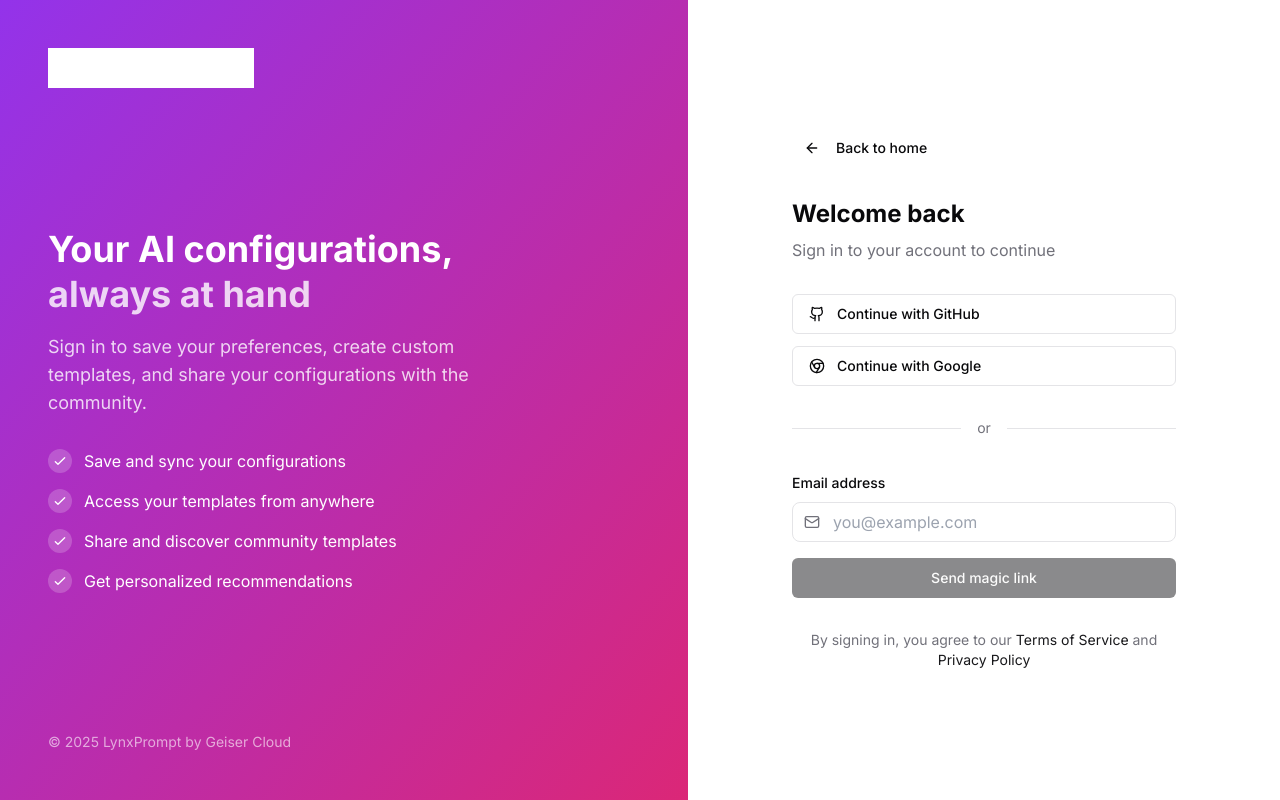
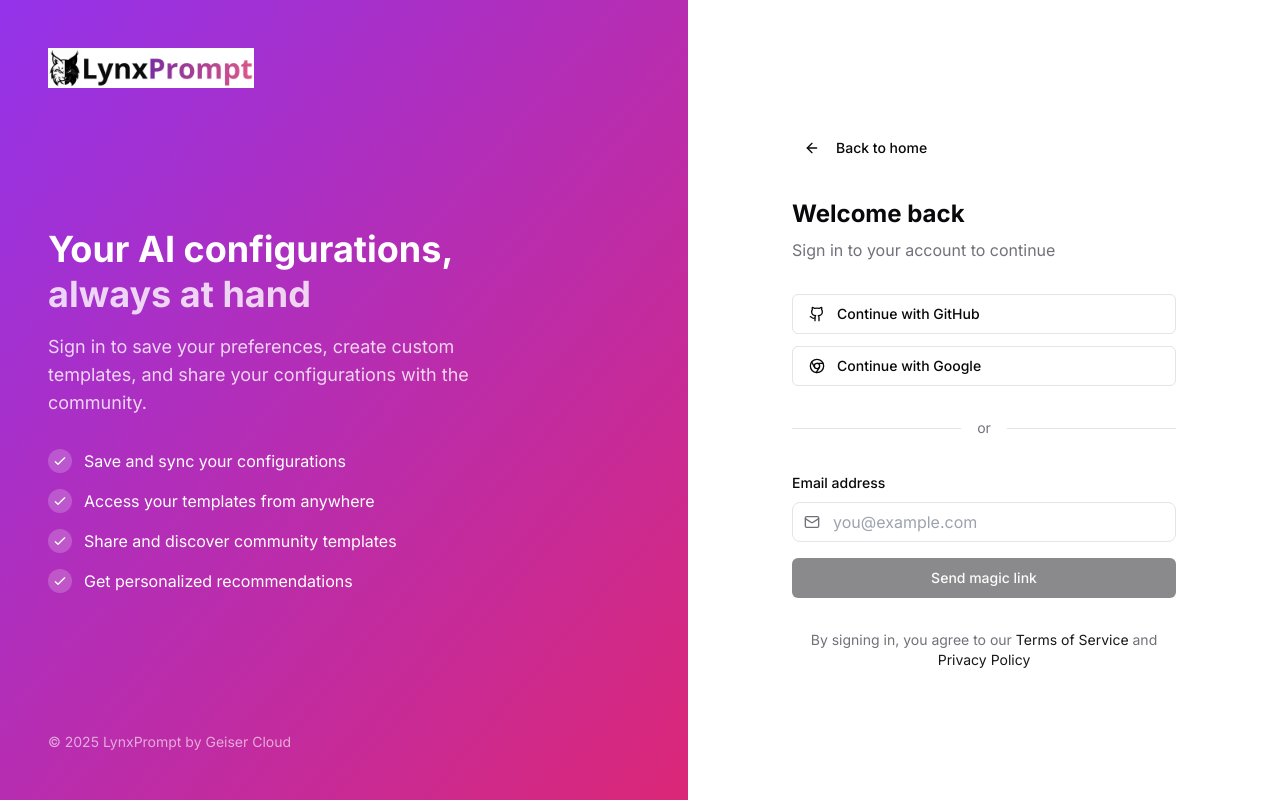
Before and after one commit to GeiserX/LynxPrompt, a Next.js app: page /auth/signin in a window 1280 px wide. Built offline with nearby package versions, Linux system fonts and the light colour scheme; no server answers.

Commit message:
fix: remove invert filter from signin logo

```diff
--- a/src/app/auth/signin/page.tsx
+++ b/src/app/auth/signin/page.tsx
@@ -82,7 +82,7 @@ function SignInContent() {
     <div className="flex min-h-screen">
       {/* Left side - Branding */}
       <div className="hidden flex-1 flex-col justify-between bg-gradient-to-br from-purple-600 to-pink-600 p-12 text-white lg:flex">
-        <Logo className="brightness-0 invert" />
+        <Logo />
 
         <div className="max-w-md">
           <h1 className="text-4xl font-bold leading-tight">
```
